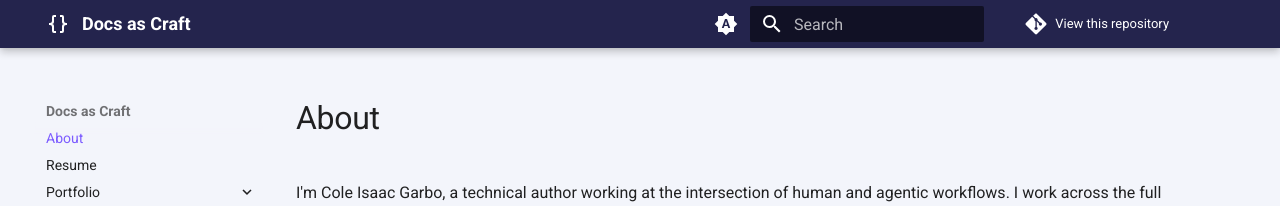
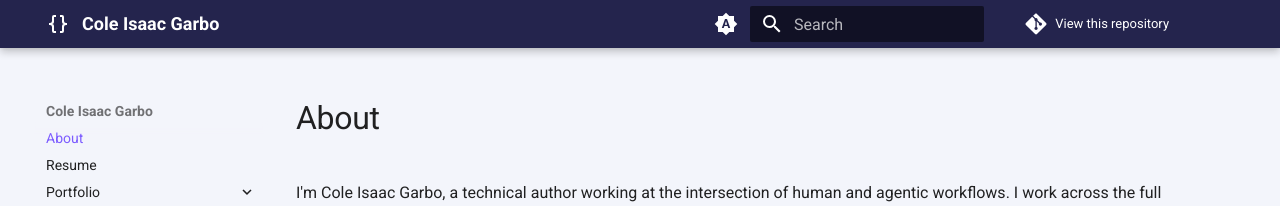
Before and after one commit to conceptualshark/portfolio, an MkDocs documentation site: the page built from docs/about.md, in a window 1280 px wide. Shown: the top 206 px of the page. Built offline with MkDocs 1.6.1 and Material for MkDocs 9.7.7, drawn with Linux system fonts in a browser that asks for light colours; comment, search, counter and statistics services are not loaded.

Commit message:
update: titling and hero text (#17)

```diff
--- a/docs/about.md
+++ b/docs/about.md
@@ -1,6 +1,6 @@
 ---
-title: Cole Isaac | Staff Technical Writer
-description: Meet Cole Isaac, a Staff Technical Writer specializing in modern documentation engineering. Explore his approach, experience, and background.
+title: Cole Isaac Garbo | Staff Technical Writer
+description: Meet Cole Isaac Garbo, a Staff Technical Writer specializing in modern documentation engineering through human and agentic workflows. Explore his approach, experience, and background.
 hide:
     - toc
 ---
--- a/docs/overrides/home.html
+++ b/docs/overrides/home.html
@@ -20,7 +20,7 @@
         <div class="sl-hero__content">
 
             <h1 class="sl-hero__title" id="sl-hero-title">Docs as Craft</h1>
-            <p class="sl-hero__subtitle">The personal website and portfolio of Cole Isaac, Technical Writer.</p>
+            <p class="sl-hero__subtitle">Working at the intersection of human and agentic workflows: documentation strategy, architecture, and AI-augmented knowledge systems.</p>
 
             <div class="sl-hero__cta-row" role="group" aria-label="Primary actions">
                 <a class="sl-hero__btn" href="../portfolio/">Portfolio</a>
--- a/mkdocs.yml
+++ b/mkdocs.yml
@@ -1,4 +1,4 @@
-site_name: Docs as Craft
+site_name: Cole Isaac Garbo
 repo_url: https://github.com/conceptualshark/portfolio
 repo_name: View this repository
 
```
Also changed, not shown: docs/index.md (+1 -1 lines), docs/resume.md (+1 -1 lines).
